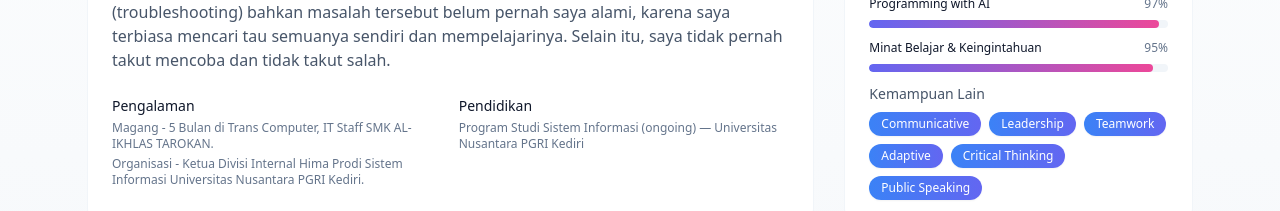
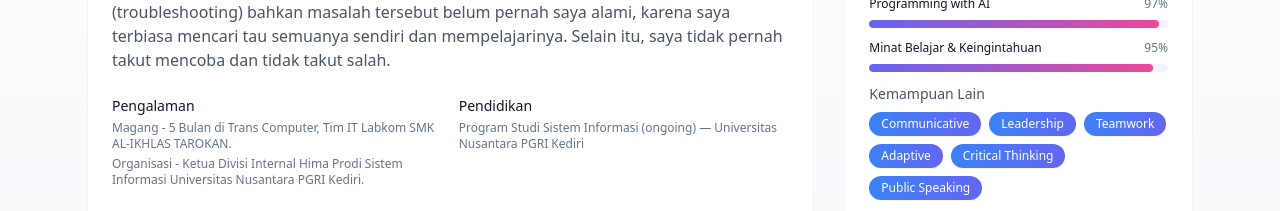
Before and after one commit to fajarpermadi-portofolio/my-portofolio, a React (Vite) app: page / in a window 1280 px wide. Shown: the part 1780-1991 px from the top of the page. Built offline with nearby package versions, Linux system fonts and the light colour scheme.

Commit message:
Update App.jsx

```diff
--- a/src/App.jsx
+++ b/src/App.jsx
@@ -190,7 +190,7 @@ export default function PortfolioWebsite() {
           <div className="mt-6 grid grid-cols-1 sm:grid-cols-2 gap-4">
             <div>
               <h5 className="text-sm font-medium">Pengalaman</h5>
-              <p className="text-xs text-slate-500 mt-1">Magang - 5 Bulan di Trans Computer, IT Staff SMK AL-IKHLAS TAROKAN.</p>
+              <p className="text-xs text-slate-500 mt-1">Magang - 5 Bulan di Trans Computer, Tim IT Labkom SMK AL-IKHLAS TAROKAN.</p>
               <p className="text-xs text-slate-500 mt-1">Organisasi - Ketua Divisi Internal Hima Prodi Sistem Informasi Universitas Nusantara PGRI Kediri.</p>
             </div>
             <div>
```
